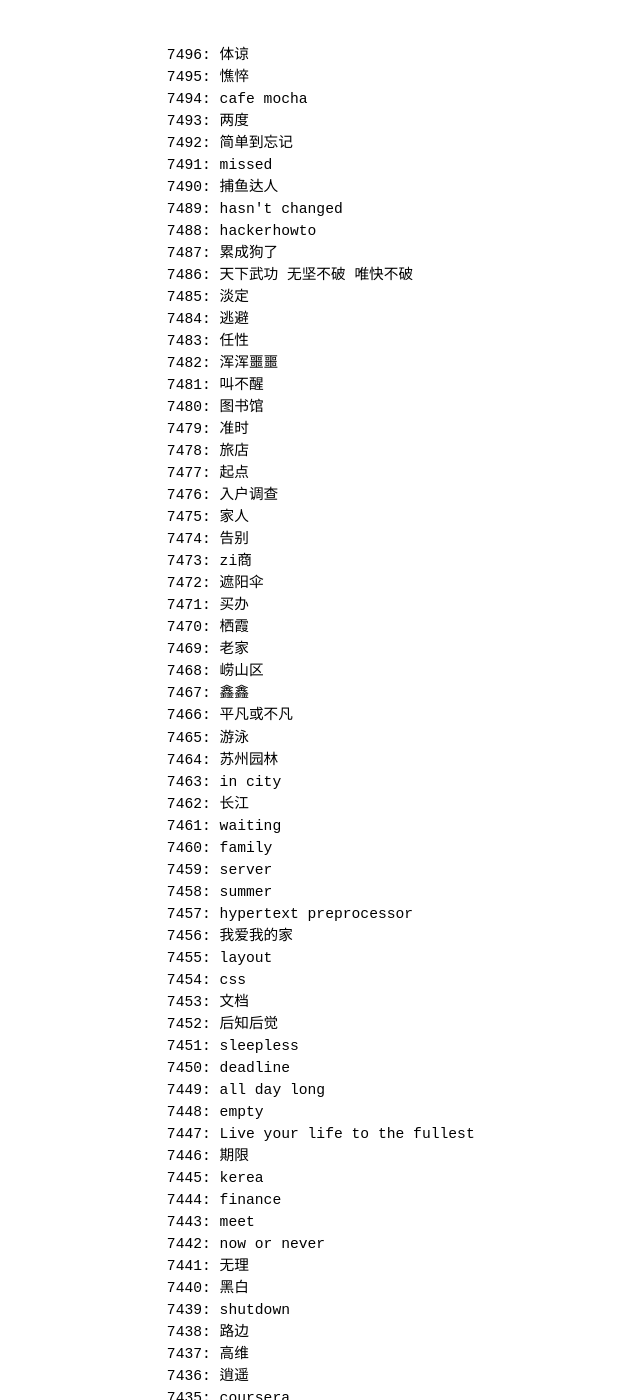
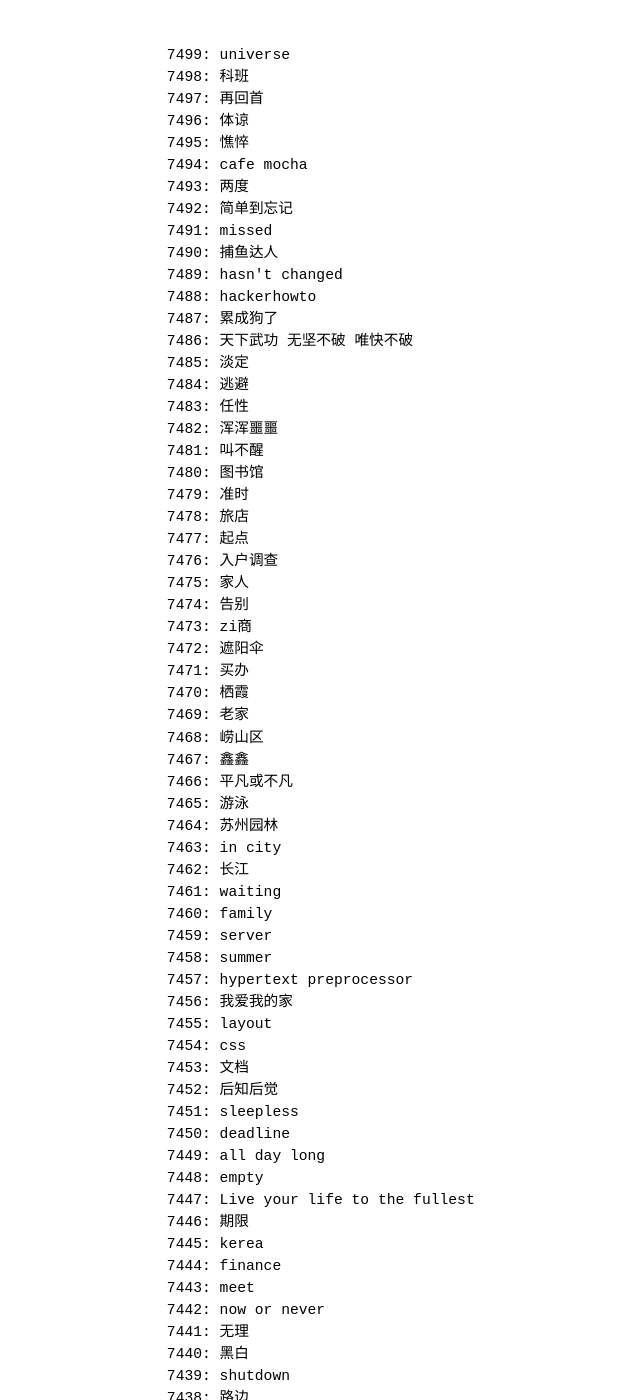
Before and after one commit to betamint/blog, a Jekyll site: the page built from daily-words.html, in a window 1280 px wide and 1400 px high. Shown: the whole window, without its empty margins (165-805 px from the left). Built offline with Jekyll 4.4.1, drawn with Linux system fonts in a browser that asks for light colours; some of the changed text lies outside the part shown.

Commit message:
7497-7499

```diff
--- a/daily-words.html
+++ b/daily-words.html
@@ -2,6 +2,9 @@
 layout: default
 ---
 <pre>
+7499: universe
+7498: 科班
+7497: 再回首
 7496: 体谅
 7495: 憔悴
 7494: cafe mocha
```
